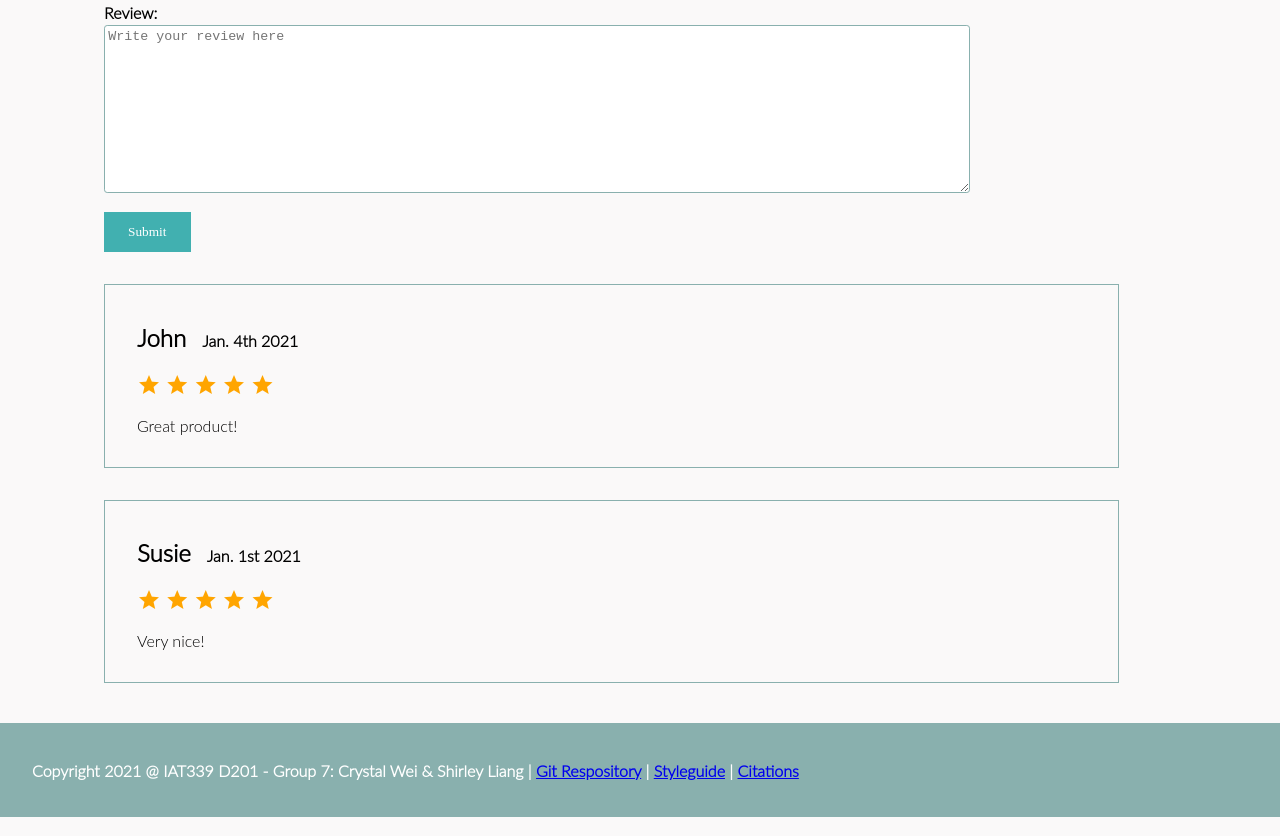
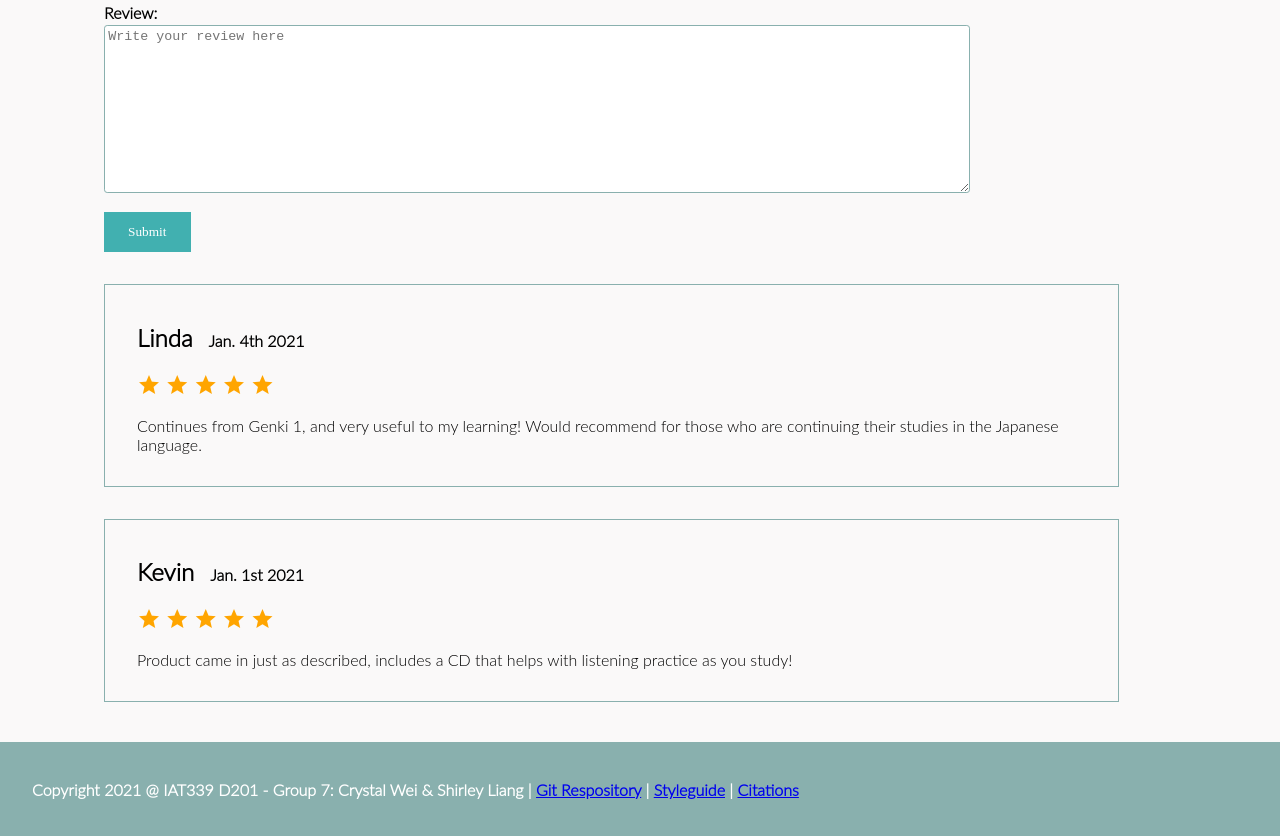
Before and after one commit to snowpear97/IAT339_P02, a plain HTML site: page product2.html in a window 1280 px wide. Shown: the part 829-1665 px from the top of the page. Drawn offline with Linux system fonts and the light colour scheme.

Commit message:
Updated cart and product pages
added reviews to product page and prices to cart summary

```diff
--- a/product2.html
+++ b/product2.html
@@ -87,22 +87,22 @@
         </div>
         <button class="submitreset">Submit</button>
         <div class="testimonials">
-          <h4><span>John</span>Jan. 4th 2021</h4>
+          <h4><span>Linda</span>Jan. 4th 2021</h4>
           <i class="material-icons rating-check">star</i>
           <i class="material-icons rating-check">star</i>
           <i class="material-icons rating-check">star</i>
           <i class="material-icons rating-check">star</i>
           <i class="material-icons rating-check">star</i>
-          <p>Great product!</p>
+          <p>Continues from Genki 1, and very useful to my learning! Would recommend for those who are continuing their studies in the Japanese language.</p>
         </div>
         <div class="testimonials">
-          <h4><span>Susie</span>Jan. 1st 2021</h4>
+          <h4><span>Kevin</span>Jan. 1st 2021</h4>
           <i class="material-icons rating-check">star</i>
           <i class="material-icons rating-check">star</i>
           <i class="material-icons rating-check">star</i>
           <i class="material-icons rating-check">star</i>
           <i class="material-icons rating-check">star</i>
-          <p>Very nice!</p>
+          <p>Product came in just as described, includes a CD that helps with listening practice as you study!</p>
         </div>
       </div>
   </section>
```
Also changed, not shown: cart.html (+9 -3 lines), product.html (+2 -2 lines).
